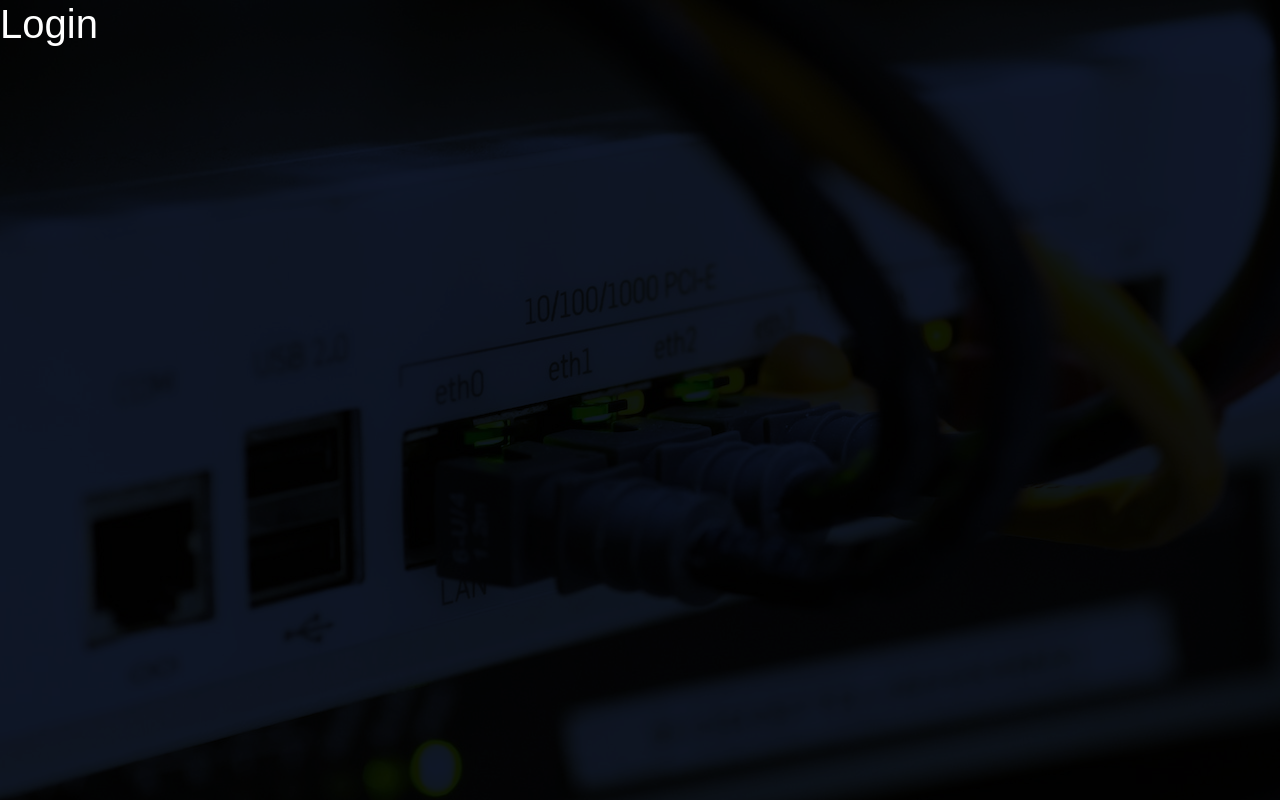
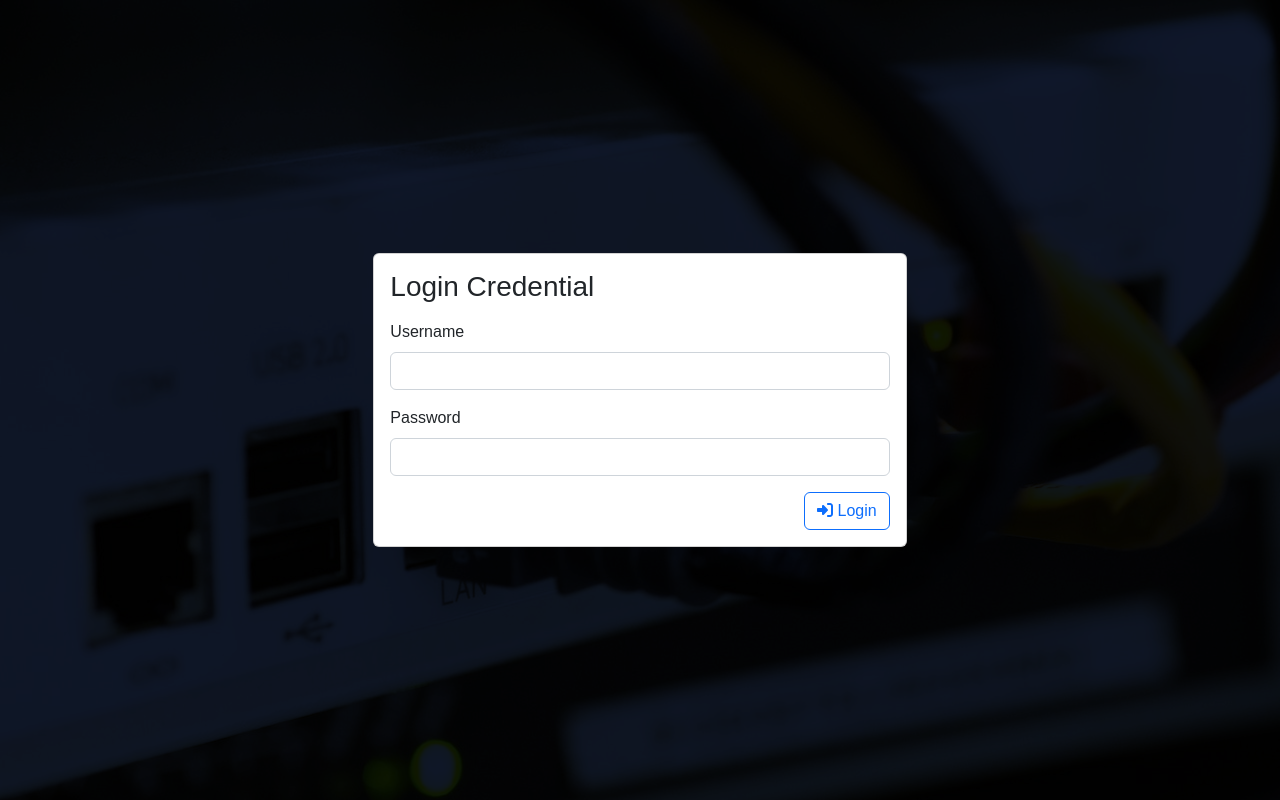
Before and after one commit to ogibinedi/tech-notes-front, a React (Create React App) app: page /login in a window 1280 px wide. Built offline with nearby package versions, Linux system fonts and the light colour scheme.

Commit message:
Fix error and change alert message

```diff
--- a/src/components/DashHeader.js
+++ b/src/components/DashHeader.js
@@ -6,21 +6,12 @@ import { useNavigate } from 'react-router-dom'
 const DashHeader = () => {
     const navigate = useNavigate();
     const content = (
-        // <header className="daash-header">
-        //     <div className="dash-header__container">
-        //         <Link to="/dash">
-        //             <h1 className="dash-header__title">techNotes</h1>
-        //         </Link>
-        //         <nav className="dash-header__nav">
-        //             {/* Add nav button later */}
-        //         </nav>
-        //     </div>
-        // </header>
+
         <nav className="navbar navbar-dark bg-dark">
             <div className="container-fluid">
                 <span role="button" className="navbar-brand" onClick={() => navigate('/dash')}>
                     <FontAwesomeIcon icon={faWrench} /> &nbsp;
-                    Wakanda's Repairs
+                    TechNotesApp
                 </span>
             </div>
         </nav>
--- a/src/components/Public.js
+++ b/src/components/Public.js
@@ -9,7 +9,7 @@ const Public = () => {
         <section className='container' style={{ marginTop: "80px" }}>
             <div className="bg-dark text-secondary px-4 py-5">
                 <div className="py-5">
-                    <h1 className="display-5 fw-bold text-white text-center">Wakanda's Repairs <FontAwesomeIcon icon={faWrench} /></h1>
+                    <h1 className="display-5 fw-bold text-white text-center">TechNotesApp <FontAwesomeIcon icon={faWrench} /></h1>
                     <div className="col-lg-6 mx-auto">
                         <p className="fs-5 mb-4">Berlokasi di negeri wakanda yang indah, tempat yang nyaman dan strategis</p>
                         <address className='public__addr'>
--- a/src/features/auth/Login.js
+++ b/src/features/auth/Login.js
@@ -1,9 +1,48 @@
+import { faSignInAlt } from '@fortawesome/free-solid-svg-icons'
+import { FontAwesomeIcon } from '@fortawesome/react-fontawesome'
 import React from 'react'
 
 const Login = () => {
-    return (
-        <h1>Login</h1>
-    )
+   const content = (
+    <main className='form-signin col-md-5 m-auto'>
+            <div className="card shadow-no">
+                <div className="card-body">
+                    <div
+                        className={`alert`}
+                        role="alert"
+                        aria-live='assertive'>
+
+                    </div>
+                    <form >
+                        <h3 className='text-header text-dark mb-3' style={{ marginTop: "-50px"}}>Login Credential</h3>
+                        <div className="mb-3">
+                            <label
+                                htmlFor="username"
+                                className="form-label text-dark">Username</label>
+                            <input
+                                type="text"
+                                className="form-control"
+                                id="username"
+                                autoComplete="off"
+                                required />
+                        </div>
+                        <div className="mb-3">
+                            <label
+                                htmlFor="password"
+                                className="form-label text-dark">Password</label>
+                            <input
+                                type="password"
+                                id="password"
+                                className="form-control"
+                                required />
+                        </div>
+                        <button className="btn btn-outline-primary float-end"><FontAwesomeIcon icon={faSignInAlt} /> Login</button>
+                    </form>
+                </div>
+            </div>
+        </main>
+   )
+   return content
 }
 
 export default Login
--- a/src/features/notes/EditNoteForm.js
+++ b/src/features/notes/EditNoteForm.js
@@ -65,7 +65,7 @@ const EditNoteForm = ({ note, users }) => {
         )
     })
 
-    const errClass = (isError || isDelError) ? "invalid-feedback" : ""
+    const errClass = (isError || isDelError) ? "alert-danger" : ""
     const validTitleClass = !title ? 'is-invalid' : ''
     const validTextClass = !text ? 'is-invalid' : ''
 
@@ -75,6 +75,9 @@ const EditNoteForm = ({ note, users }) => {
         <div className="container px-4 py-5">
             <h2 className="pb-2 border-bottom">Update Note</h2>
             <div className="row">
+                <div className={`alert ${errClass}`}>
+                    {errContent}
+                </div>
                 <div className="mt-2 mb-0">
                     <span>Created: {created}</span> | <span>Updated: {updated}</span>
                     <button className="btn btn-outline-primary float-end" onClick={() => navigate('/dash/notes')}><FontAwesomeIcon icon={faArrowLeft} /> Kembali</button>
@@ -96,23 +99,17 @@ const EditNoteForm = ({ note, users }) => {
                                         value={title}
                                         onChange={onTitleChanged}
                                     />
-                                    <div className={errClass}>
-                                        {error?.data?.message}
-                                    </div>
                                 </div>
                                 <div className="mb-3">
                                     <label htmlFor="textInput" className="form-label text-dark">Konten</label>
                                     <textarea
-                                        className={`form-control ${validTitleClass}`}
+                                        className={`form-control ${validTextClass}`}
                                         id="text"
                                         name="text"
                                         placeholder="Konten"
                                         value={text}
                                         onChange={onTextChanged}
                                     />
-                                    <div className={errClass}>
-                                        {error?.data?.message}
-                                    </div>
                                 </div>
                                 <div className="form-check mb-3">
                                     <input
@@ -137,9 +134,6 @@ const EditNoteForm = ({ note, users }) => {
                                     >
                                         {options}
                                     </select>
-                                    <div className={errClass}>
-                                        {error?.data?.message}
-                                    </div>
                                 </div>
                                 <div className="mb-3">
                                     <button
--- a/src/features/notes/NewNoteForm.js
+++ b/src/features/notes/NewNoteForm.js
@@ -79,7 +79,7 @@ const NewNoteForm = ({ users }) => {
                                 <div className="mb-3">
                                     <label htmlFor="textInput" className="form-label text-dark">Konten</label>
                                     <textarea
-                                        className={`form-control ${validTitleClass}`}
+                                        className={`form-control ${validTextClass}`}
                                         id="text"
                                         name="text"
                                         placeholder="Konten"
--- a/src/features/notes/NotesList.js
+++ b/src/features/notes/NotesList.js
@@ -23,9 +23,17 @@ const NotesList = () => {
     if (isLoading) content = <p>Loading...</p>
 
     if (isError) {
-        content = <div className="alert alert-danger" role="alert">
-            {error?.data?.message}
-        </div>
+        return content = (
+            <div className="container">
+                <div className="row">
+                    <div className="col-md-12 mt-5">
+                        <div className="alert alert-danger" role="alert">
+                            <strong>Warning!</strong> {error?.data?.message}
+                        </div>
+                    </div>
+                </div>
+            </div>
+        )
     }
 
     if (isSuccess) {
--- a/src/features/users/UsersList.js
+++ b/src/features/users/UsersList.js
@@ -23,9 +23,17 @@ const UsersList = () => {
     if (isLoading) content = <p>Loading...</p>
 
     if (isError) {
-        content = <div className="alert alert-danger" role="alert">
-            {error?.data?.message}
-        </div>
+        return content = (
+            <div className="container">
+                <div className="row">
+                    <div className="col-md-121 mt-5">
+                        <div className="alert alert-danger" role="alert">
+                            <strong>Warning!</strong> {error?.data?.message}
+                        </div>
+                    </div>
+                </div>
+            </div>
+        )
     }
 
     if (isSuccess) {
```
